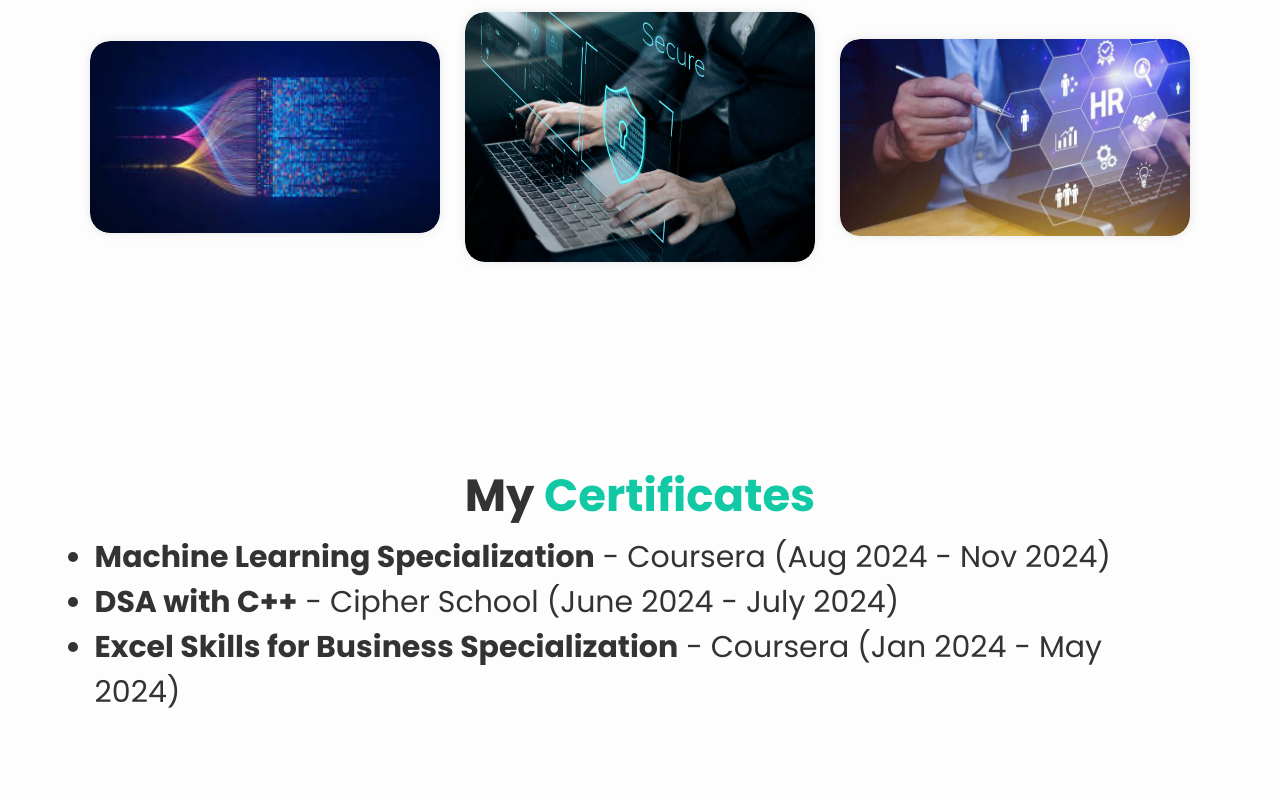
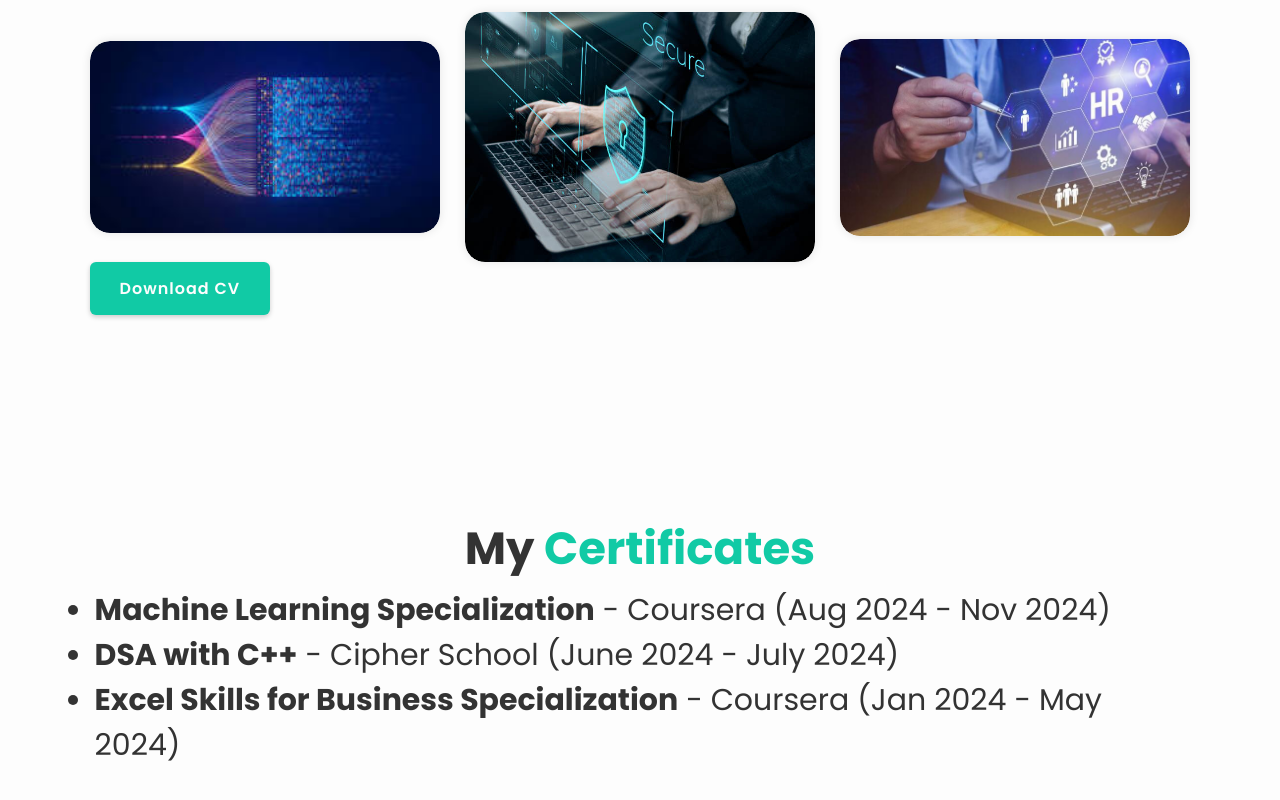
Before and after one commit to ved5541/vedportfolio, a plain HTML site: page index.html in a window 1280 px wide. Shown: the part 1796-2596 px from the top of the page. Drawn offline with nearby package versions, Linux system fonts and the light colour scheme.

Commit message:
Update index.html

```diff
--- a/index.html
+++ b/index.html
@@ -110,6 +110,7 @@
     </div>
 </section>
 
+
 <!-- Projects Section -->
 <section class="portfolio" id="portfolio">
     <h2 class="heading">Latest <span>Project</span></h2>
@@ -144,7 +145,9 @@
         </div>
         </div>
     </div>
+    <a href="ved.pdf" target="_blank" class="btn">Download CV</a>
 </section>
+
 
 <!-- Certificates Section -->
 <section class="certificates" id="certificates">
```
